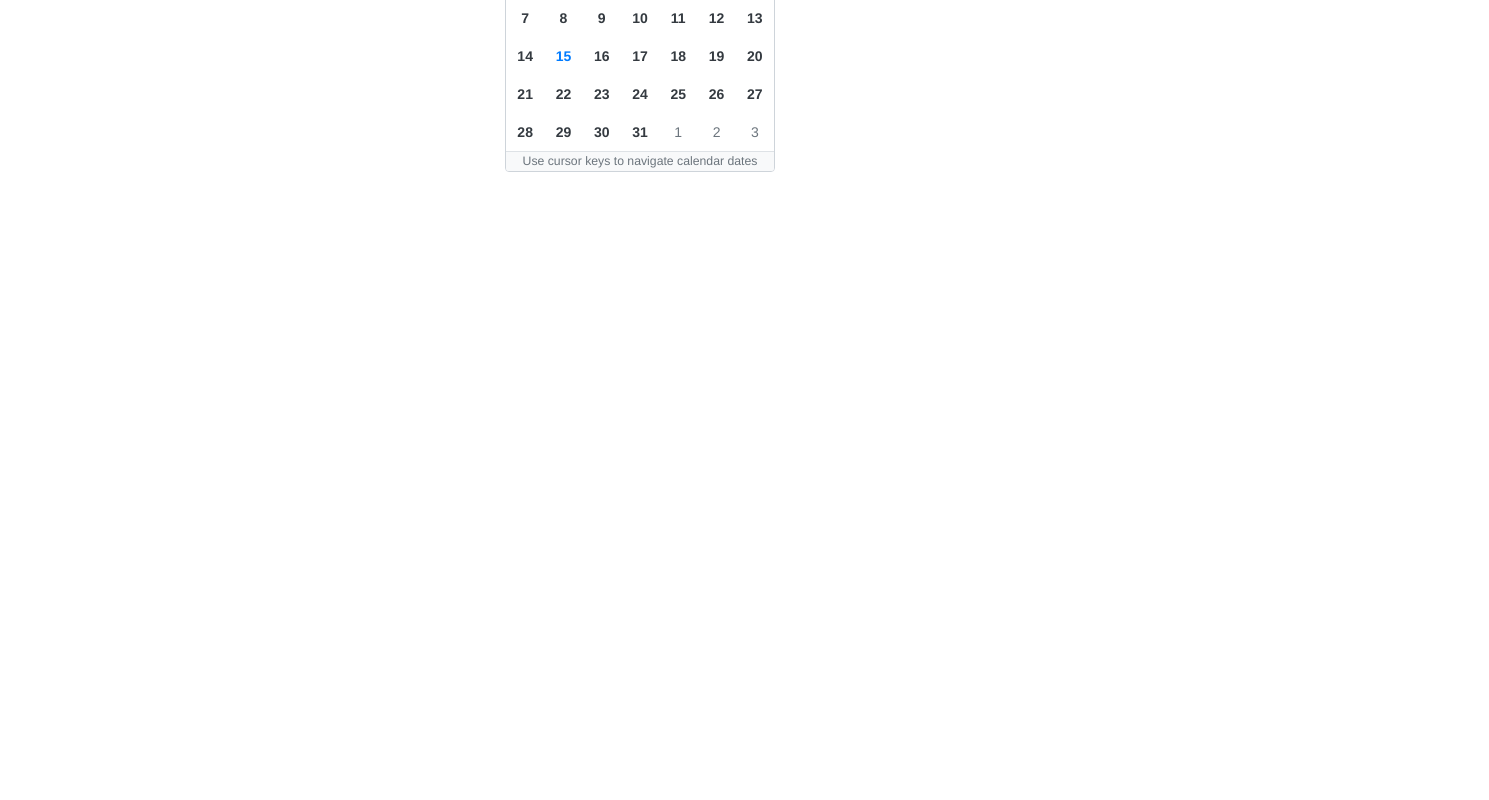
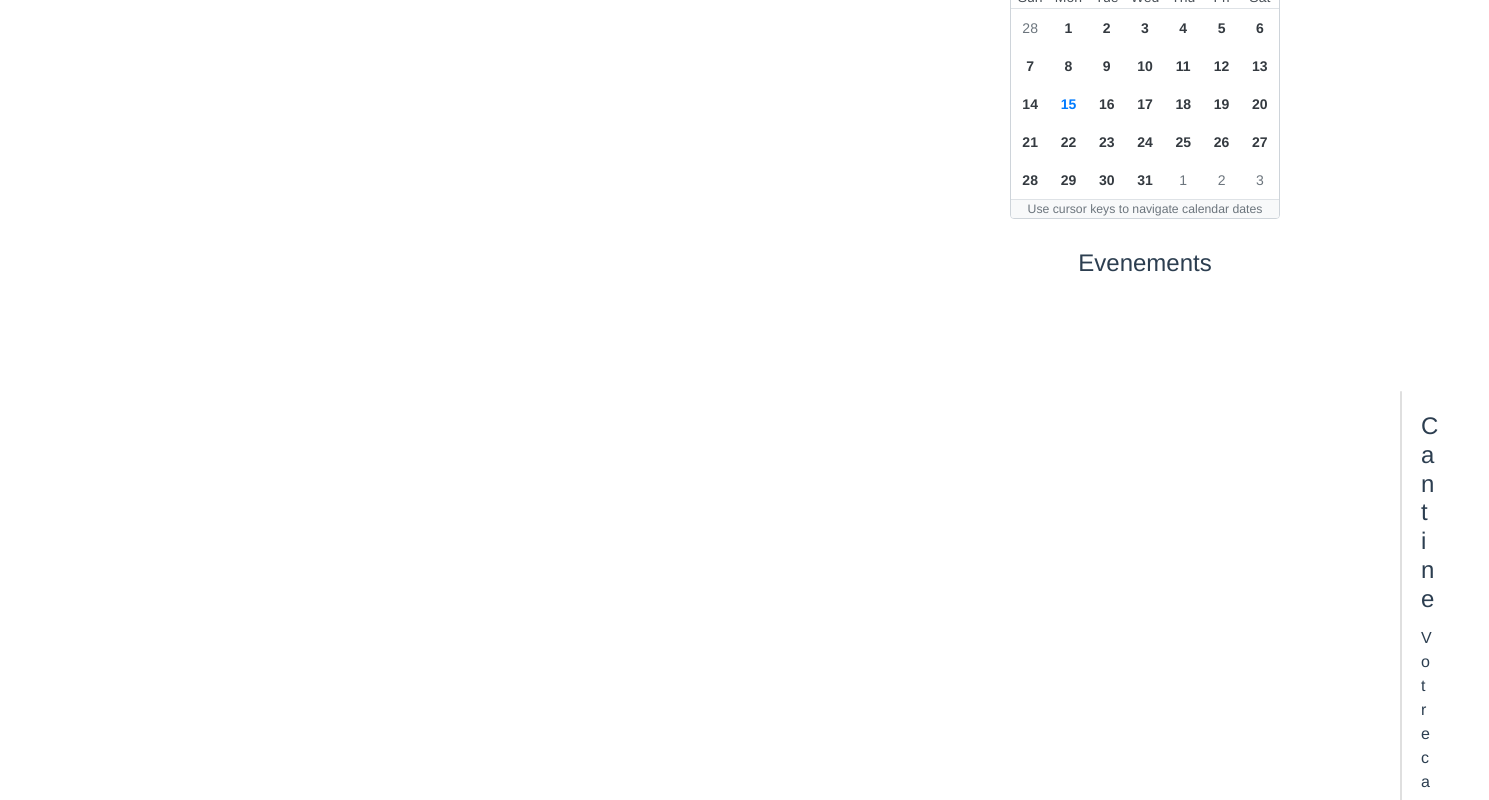
Before and after one commit to PerrierLeo/Network_and_Co, a Vue app: page / in a window 1280 px wide. Shown: the part 220-1020 px from the top of the page, 1489 px wide, since content can reach past the window. Before the commit the page ends 800 px from the top, so only its background shows below. Built offline with nearby package versions, Linux system fonts and the light colour scheme.

Commit message:
Agenda fonctionnel

```diff
--- a/src/components/Agenda.vue
+++ b/src/components/Agenda.vue
@@ -1,10 +1,53 @@
 <template>
-  <div>
-    <b-calendar v-model="value" :min="min" :max="max" locale="en"></b-calendar>
+  <div class="Agenda">
+    <h2>Agenda</h2>
+    <b-calendar
+      @selected="selectDate"
+      v-model="value"
+      :min="min"
+      :max="max"
+      locale="en"
+    ></b-calendar>
+
+    <div>
+      <h4>Evenements</h4>
+    </div>
+
+    <div>
+      <ul>
+        <li v-for="(event, index) in dayevents" :key="index">
+          {{ event.title }}
+          {{ event.date }}
+        </li>
+      </ul>
+    </div>
   </div>
 </template>
 
 <script>
+const events = [
+  {
+    date: "2021-03-16",
+    title: "Salon professionnel",
+  },
+  {
+    date: "2021-03-17",
+    title: "Pot de départ de Sophie",
+  },
+  {
+    date: "2021-03-24",
+    title: "Anniversdaire de Léo ",
+  },
+  {
+    date: "2021-03-25",
+    title: "Anniversdaire de Miguel",
+  },
+  {
+    date: "2021-03-22",
+    title: "Présentation Network && Co",
+  },
+];
+
 export default {
   name: "agenda",
   data() {
@@ -23,7 +66,26 @@ export default {
       value: "",
       min: minDate,
       max: maxDate,
+      dayevents: [],
     };
+  },
+
+  methods: {
+    selectDate: function(ymd) {
+      console.log(ymd);
+      console.log(events);
+      this.dayevents = events.filter((event) => event.date === ymd);
+    },
   },
 };
 </script>
+
+<style scoped>
+.Agenda {
+  float: right;
+}
+
+h4 {
+  padding-top: 30px;
+}
+</style>
--- a/src/components/Cantine.vue
+++ b/src/components/Cantine.vue
@@ -1,7 +1,40 @@
-<template> </template>
+<template>
+  <div class="Cantine">
+    <b-card
+      title="Cantine"
+      img-src="https://www.leparisplage.net/img/platdujour/01.jpg"
+      img-alt="Image"
+      img-top
+      tag="article"
+      style="max-width: 20rem;"
+      class="mb-2"
+    >
+      <b-card-text>
+        Votre cantine sur-mesure pour nourrir vos employés au quotidien. Des
+        plats variés et accessibles 24/24 pour vos collaborateurs. Services:
+        Service de restauration, Livraisons repas.
+      </b-card-text>
+
+      <b-button
+        href="https://www.classcroute.com/page/a-propos"
+        target="_blank"
+        variant="primary"
+        >Menu du jour</b-button
+      >
+    </b-card>
+  </div>
+</template>
 
 <script>
-export default {};
+export default {
+  name: "cantine",
+};
 </script>
 
-<style></style>
+<style scoped>
+.Cantine {
+  margin-top: 1px;
+  padding-top: 550px;
+  padding-left: 1400px;
+}
+</style>
--- a/src/components/Ce.vue
+++ b/src/components/Ce.vue
@@ -1,7 +1,41 @@
-<template> </template>
+<template>
+  <div>
+    <div class="Ce">
+      <b-card
+        title="CE vous propose"
+        img-src="https://www.chateaudejanvry.com/wp-content/uploads/2017/10/stage_tir-a-l-arc.jpg"
+        img-alt="Image"
+        img-top
+        tag="article"
+        style="max-width: 20rem;"
+        class="mb-2"
+      >
+        <b-card-text>
+          Nous vous proposons des idées afin que tous qui n’ont pas forcément
+          les mêmes centres d’intérêt, puissent trouver leur bonheur. Une offre
+          large et tarif avantageux.
+        </b-card-text>
+
+        <b-button
+          href="https://www.lemagducse.com/dossiers-cat-2-idees.html"
+          target="_blank"
+          variant="primary"
+          >Des idées loisirs</b-button
+        >
+      </b-card>
+    </div>
+  </div>
+</template>
 
 <script>
-export default {};
+export default {
+  name: "Ce",
+};
 </script>
 
-<style></style>
+<style>
+.Ce {
+  padding-left: 1370px;
+  margin-left: 31px;
+}
+</style>
--- a/src/views/Accueil.vue
+++ b/src/views/Accueil.vue
@@ -1,13 +1,18 @@
 <template>
   <div class="Accueil">
     <agenda />
+    <cantine />
+    <ce />
   </div>
 </template>
 
 <script>
 import Agenda from "../components/Agenda.vue";
+import Cantine from "../components/Cantine.vue";
+import Ce from "../components/Ce.vue";
+
 export default {
   name: "Accueil",
-  components: { Agenda },
+  components: { Agenda, Cantine, Ce },
 };
 </script>
```
